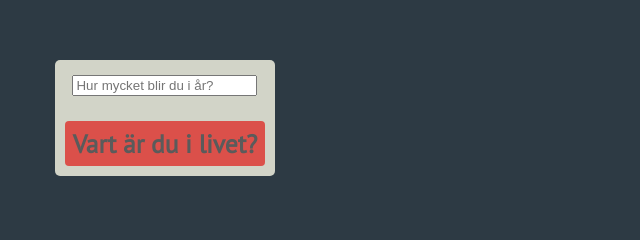
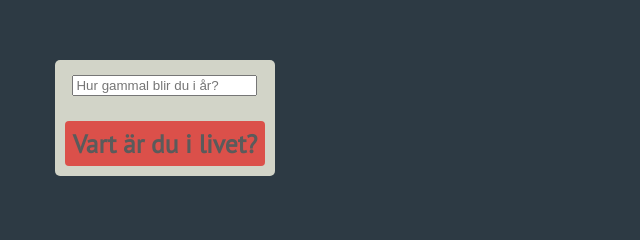
Before and after one commit to LucasBaun/LifeTeller, a plain HTML site: page index.html in a window 1280 px wide. Shown: the part 320-560 px from the top of the page, 475-1115 px from the left. Drawn offline with Linux system fonts and the light colour scheme.

```diff
--- a/index.html
+++ b/index.html
@@ -12,7 +12,7 @@
       <h1 id="result"></h1>
       <div class="container">
         <div class="box">
-          <input type="number" name="" placeholder="Hur mycket blir du i år?" id="number">
+          <input type="number" name="" placeholder="Hur gammal blir du i år?" id="number">
         </div>
         <div class="box">
           <button onclick="myFunction()">Vart är du i livet?</button>
```
